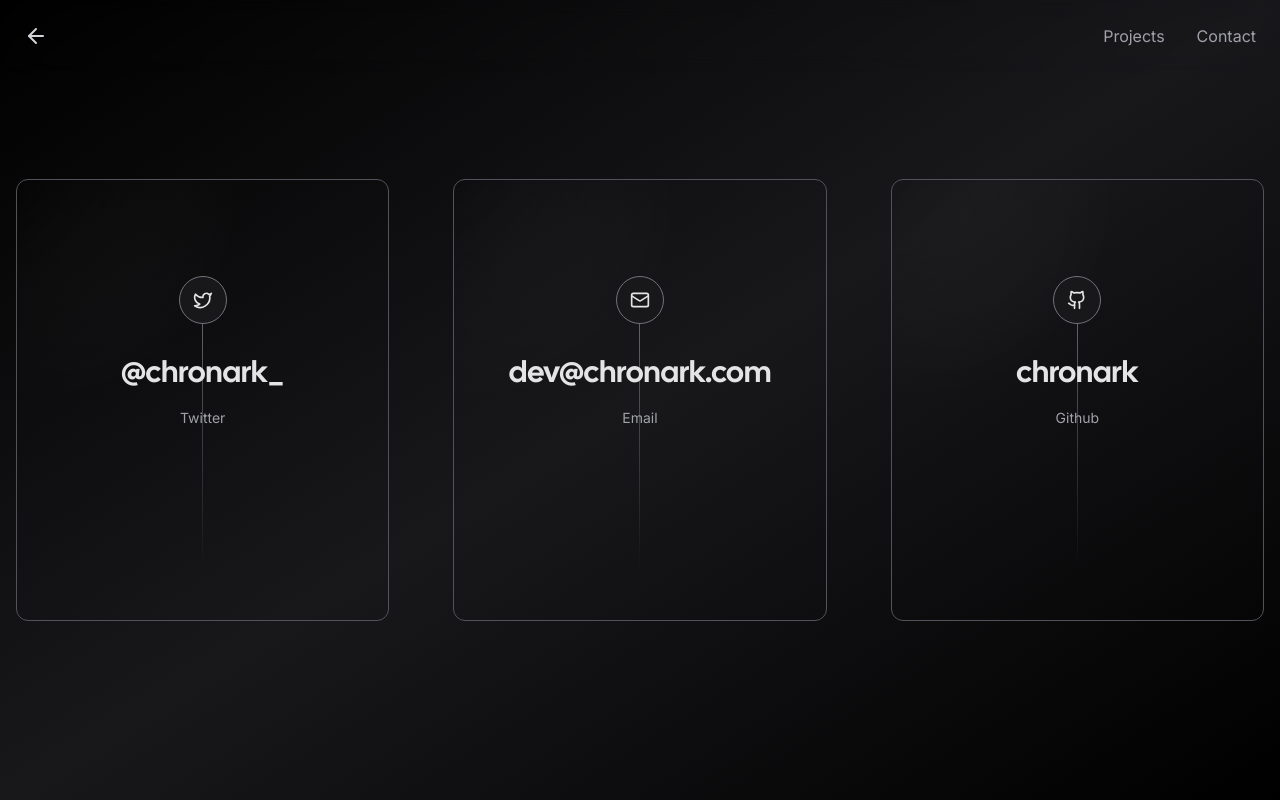
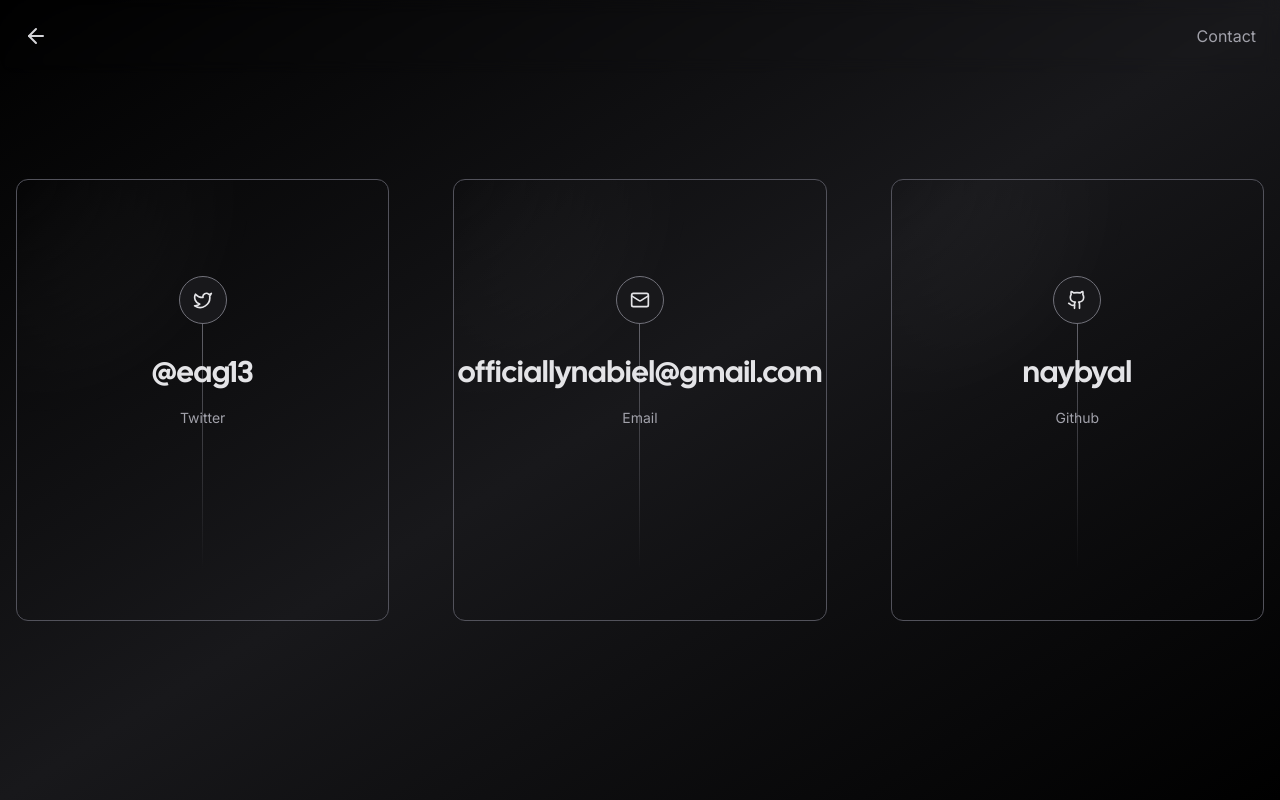
Before and after one commit to naybyal/naybyal.github.io, a Next.js app: page /contact in a window 1280 px wide. Built offline with nearby package versions, Linux system fonts and the light colour scheme; no server answers; what tailwindcss-debug-screens would draw is missing.

Commit message:
Deployed.

```diff
--- a/app/components/nav.tsx
+++ b/app/components/nav.tsx
@@ -28,12 +28,12 @@
 			>
 				<div className="container flex flex-row-reverse items-center justify-between p-6 mx-auto">
 					<div className="flex justify-between gap-8">
-						<Link
-							href="/projects"
-							className="duration-200 text-zinc-400 hover:text-zinc-100"
-						>
-							Projects
-						</Link>
+						{/*<Link*/}
+						{/*	href="/projects"*/}
+						{/*	className="duration-200 text-zinc-400 hover:text-zinc-100"*/}
+						{/*>*/}
+						{/*	Projects*/}
+						{/*</Link>*/}
 						<Link
 							href="/contact"
 							className="duration-200 text-zinc-400 hover:text-zinc-100"
--- a/app/contact/page.tsx
+++ b/app/contact/page.tsx
@@ -7,21 +7,21 @@
 const socials = [
 	{
 		icon: <Twitter size={20} />,
-		href: "https://twitter.com/chronark_",
+		href: "https://twitter.com/eag13",
 		label: "Twitter",
-		handle: "@chronark_",
+		handle: "@eag13",
 	},
 	{
 		icon: <Mail size={20} />,
-		href: "mailto:dev@chronark.com",
+		href: "mailto:officiallynabiel@gmail.com",
 		label: "Email",
-		handle: "dev@chronark.com",
+		handle: "officiallynabiel@gmail.com",
 	},
 	{
 		icon: <Github size={20} />,
-		href: "https://github.com/chronark",
+		href: "https://github.com/naybyal",
 		label: "Github",
-		handle: "chronark",
+		handle: "naybyal",
 	},
 ];
 
--- a/app/page.tsx
+++ b/app/page.tsx
@@ -3,8 +3,8 @@
 import Particles from "./components/particles";
 
 const navigation = [
-  { name: "Projects", href: "/projects" },
-  { name: "Contact", href: "/contact" },
+  // { name: "Projects", href: "/projects" },
+  { name: "Contact", href: "/contact" }
 ];
 
 export default function Home() {
```
